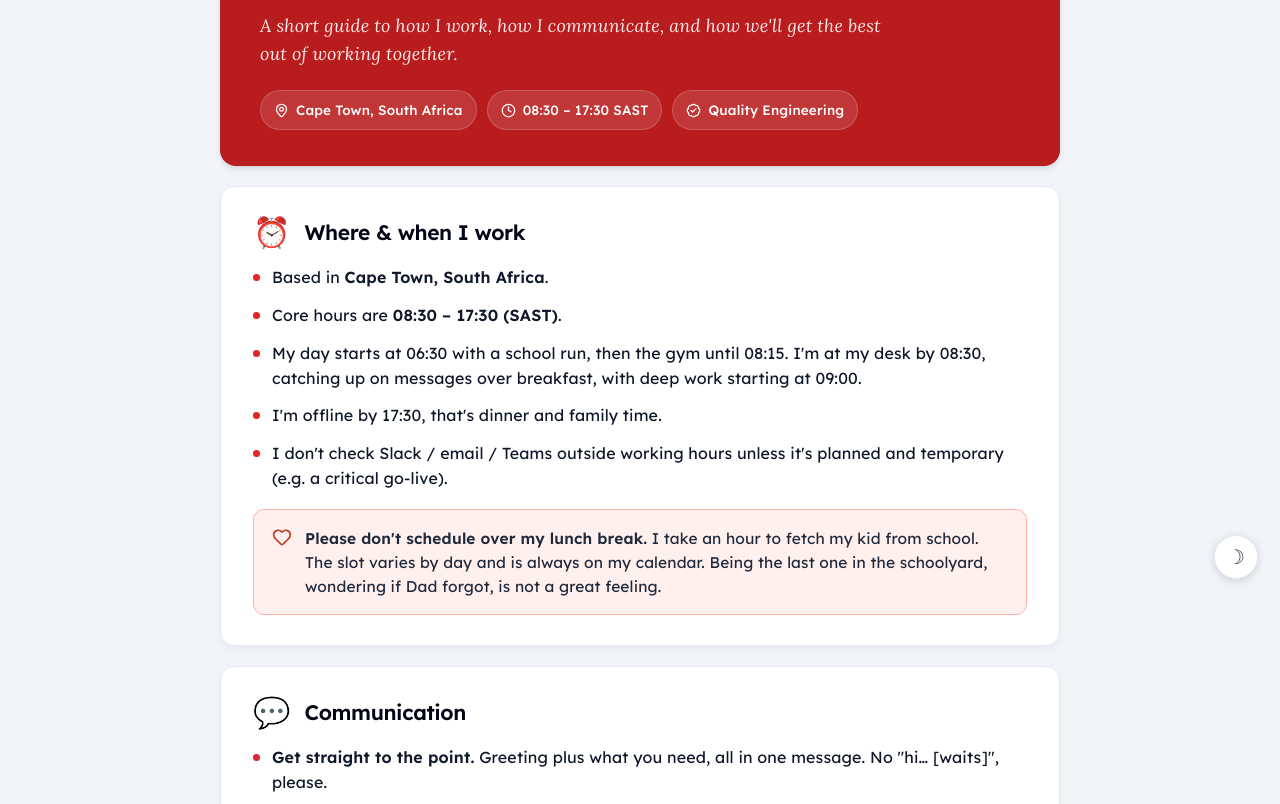
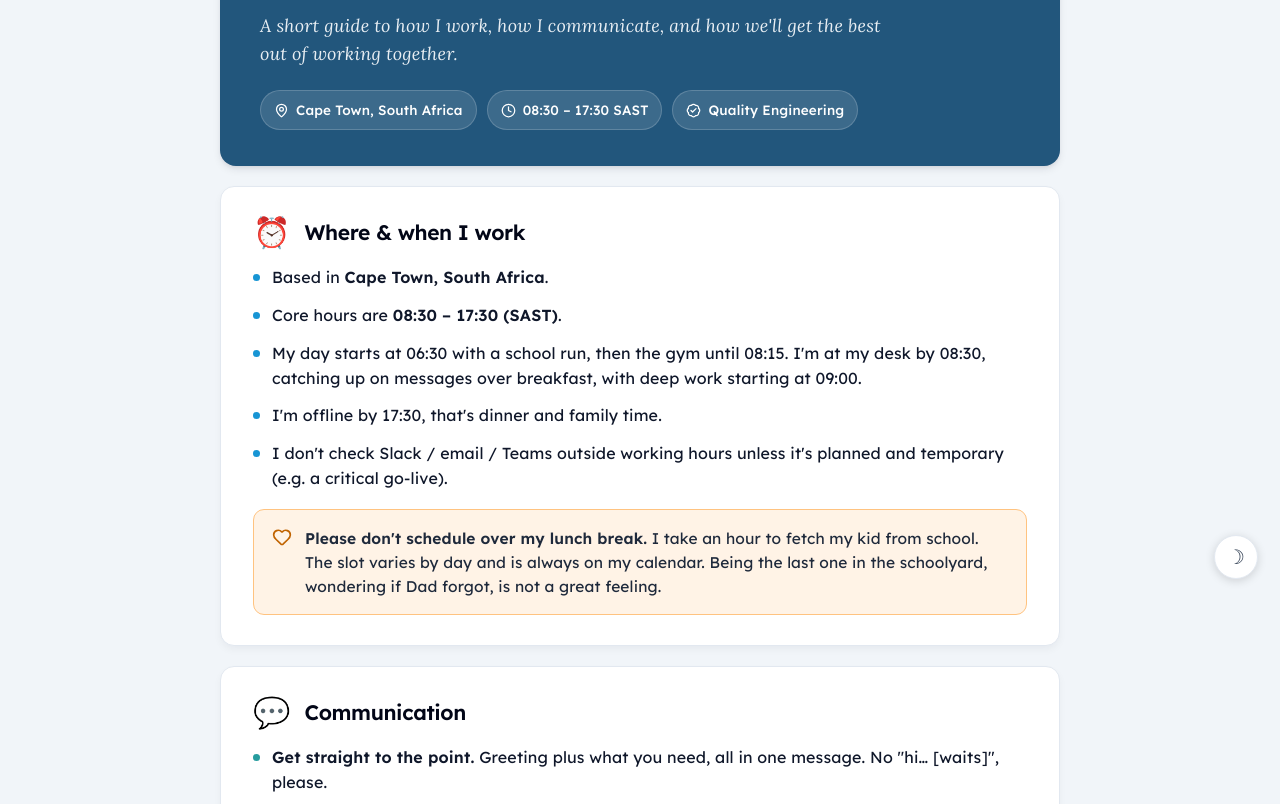
Before and after one commit to Imtiyaazg/my-user-manual, a plain HTML site: page index.html in a window 1280 px wide. Shown: the part 199-1003 px from the top of the page. Drawn offline with nearby package versions, Linux system fonts and the light colour scheme.

Commit message:
Revert "Change site color theme to red"
Reverts #1.

Co-authored-by: Copilot App <223556219+Copilot@users.noreply.github.com>

```diff
--- a/index.html
+++ b/index.html
@@ -83,56 +83,56 @@
   --indigo-300: #a5b4fc;
 
   /* ---- EE Blue (primary brand) ---- */
-  --ee-blue-50:  #fdecec;
-  --ee-blue-100: #fac5c5;
-  --ee-blue-200: #f69d9d;
-  --ee-blue-300: #f17575;
-  --ee-blue-400: #ec4e4e;
-  --ee-blue-500: #e22626;
-  --ee-blue-600: #b61e1e;
-  --ee-blue-700: #8a1717;
-  --ee-blue-800: #5e0f0f;
-  --ee-blue-900: #340808;
-  --ee-blue-950: #1a0404;
+  --ee-blue-50:  #e6f5fc;
+  --ee-blue-100: #b3e2f7;
+  --ee-blue-200: #80cff2;
+  --ee-blue-300: #4dbced;
+  --ee-blue-400: #26a8e3;
+  --ee-blue-500: #1795d4;
+  --ee-blue-600: #1378ae;
+  --ee-blue-700: #105c88;
+  --ee-blue-800: #0c4062;
+  --ee-blue-900: #08243c;
+  --ee-blue-950: #04121e;
 
   /* ---- Tech Blue (deep brand neutral) ---- */
-  --tech-blue-50:  #fbe9e9;
-  --tech-blue-100: #f2bdbd;
-  --tech-blue-200: #e79292;
-  --tech-blue-300: #d96666;
-  --tech-blue-400: #c93c3c;
-  --tech-blue-500: #b91c1c;
-  --tech-blue-600: #941616;
-  --tech-blue-700: #6f1111;
-  --tech-blue-800: #4a0b0b;
-  --tech-blue-900: #250606;
-  --tech-blue-950: #120303;
+  --tech-blue-50:  #e8eef3;
+  --tech-blue-100: #bdcfdc;
+  --tech-blue-200: #92b0c5;
+  --tech-blue-300: #6791ae;
+  --tech-blue-400: #447496;
+  --tech-blue-500: #22567c;
+  --tech-blue-600: #1b4563;
+  --tech-blue-700: #15354a;
+  --tech-blue-800: #0e2431;
+  --tech-blue-900: #071218;
+  --tech-blue-950: #03090c;
 
   /* ---- Transform Teal (secondary brand) ---- */
-  --transform-teal-50:  #fdecee;
-  --transform-teal-100: #f9c4ca;
-  --transform-teal-200: #f49ca6;
-  --transform-teal-300: #ee7482;
-  --transform-teal-400: #e84d5e;
-  --transform-teal-500: #dc2639;
-  --transform-teal-600: #b01e2e;
-  --transform-teal-700: #841722;
-  --transform-teal-800: #580f17;
-  --transform-teal-900: #2c080c;
-  --transform-teal-950: #160406;
+  --transform-teal-50:  #e9f6f6;
+  --transform-teal-100: #bfe7e7;
+  --transform-teal-200: #95d8d9;
+  --transform-teal-300: #6bc9ca;
+  --transform-teal-400: #48b8b9;
+  --transform-teal-500: #269c9e;
+  --transform-teal-600: #1f7d7e;
+  --transform-teal-700: #175e5f;
+  --transform-teal-800: #103f3f;
+  --transform-teal-900: #081f20;
+  --transform-teal-950: #040f10;
 
   /* ---- Equal Ember (accent brand) ---- */
-  --equal-ember-50:  #fff0ee;
-  --equal-ember-100: #ffd0c9;
-  --equal-ember-200: #ffb0a3;
-  --equal-ember-300: #ff907d;
-  --equal-ember-400: #ff6f57;
-  --equal-ember-500: #f04a30;
-  --equal-ember-600: #c03b26;
-  --equal-ember-700: #902c1d;
-  --equal-ember-800: #601e13;
-  --equal-ember-900: #300f0a;
-  --equal-ember-950: #180805;
+  --equal-ember-50:  #fff3e6;
+  --equal-ember-100: #ffdbb3;
+  --equal-ember-200: #ffc380;
+  --equal-ember-300: #ffab4d;
+  --equal-ember-400: #ff941a;
+  --equal-ember-500: #f07c00;
+  --equal-ember-600: #c06300;
+  --equal-ember-700: #904a00;
+  --equal-ember-800: #603100;
+  --equal-ember-900: #301900;
+  --equal-ember-950: #180c00;
 
   /* ---- Brand aliases ---- */
   --brand-ee-blue: var(--ee-blue-500);
@@ -536,7 +536,7 @@ code, kbd, samp, pre {
 html[data-theme="dark"]{
   --foreground:#E8EDF2;
   --slate-800:#D8E1E9;
-  --equal-ember-600:#F5A596;
+  --equal-ember-600:#EFB55C;
   --card-bg:#1A242E;
   --slate-100:#0F171E;          /* page background */
   --slate-200:#2A3743;
@@ -544,18 +544,18 @@ html[data-theme="dark"]{
   --slate-700:#C4D0DA;
   --slate-900:#E8EDF2;          /* main text */
   --border:#2A3743;
-  --tech-blue-500:#5E1F1F;      /* hero */
-  --tech-blue-100:#E0A9A9;
-  --tech-blue-50:#F0CFCF;
-  --ee-blue-50:#401D1D;         /* icon tiles */
-  --ee-blue-500:#F07F7F;
-  --ee-blue-600:#F59494;
-  --transform-teal-50:#331519;
-  --transform-teal-100:#441C22;
-  --transform-teal-500:#F27C8A;
-  --equal-ember-50:#331A14;     /* callout / chips */
-  --equal-ember-200:#5C3226;
-  --equal-ember-700:#F0A090;
+  --tech-blue-500:#24425E;      /* hero */
+  --tech-blue-100:#9FB8CC;
+  --tech-blue-50:#C9D8E4;
+  --ee-blue-50:#1D3140;         /* icon tiles */
+  --ee-blue-500:#6FA8DC;
+  --ee-blue-600:#7FB3E0;
+  --transform-teal-50:#15302E;
+  --transform-teal-100:#1C403C;
+  --transform-teal-500:#5BC0B4;
+  --equal-ember-50:#332714;     /* callout / chips */
+  --equal-ember-200:#5C4A26;
+  --equal-ember-700:#E8B96A;
   --red-600:#E58784;
   --shadow-xs:none; --shadow-sm:none; --shadow-md:none;
 }
```
